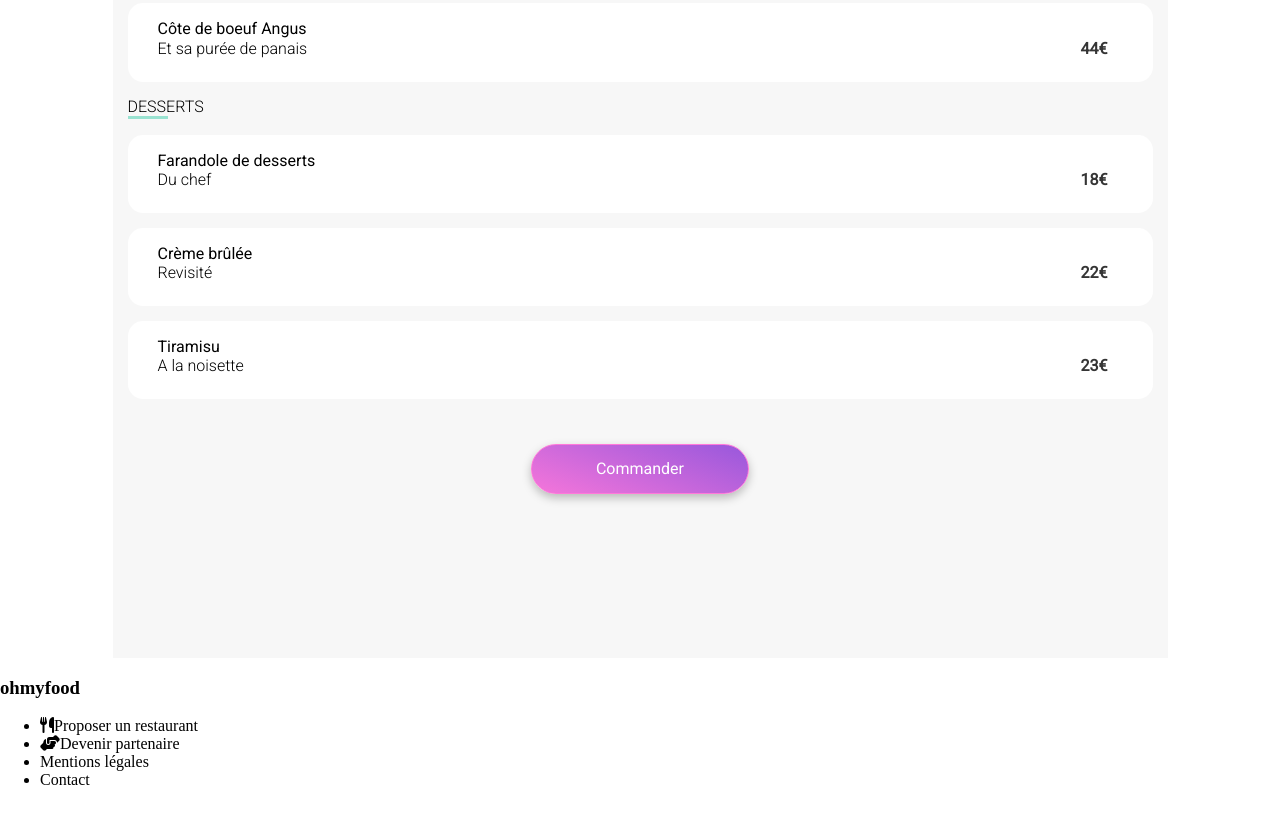
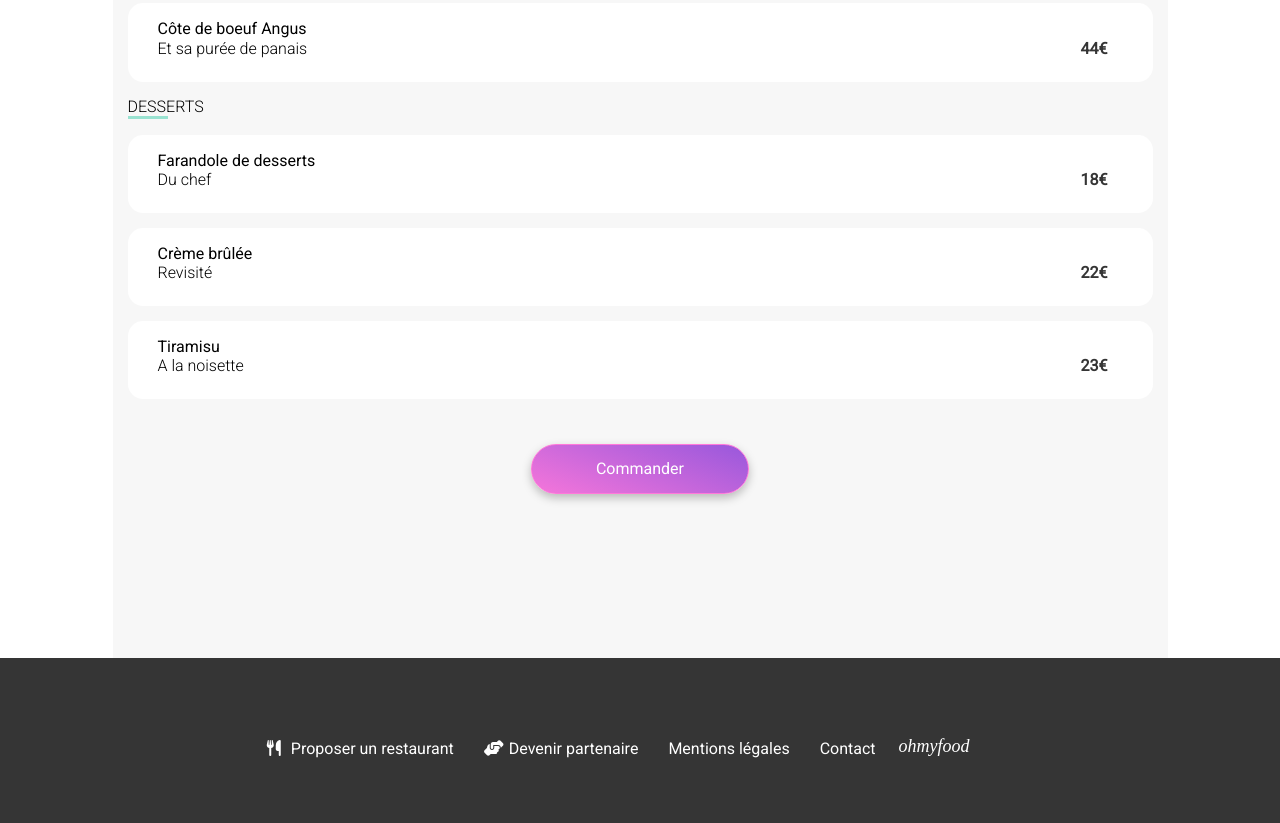
Before and after one commit to mjandia/projectfour, a website: page restaurants/delice-sens.html in a window 1280 px wide. Shown: the part 1199-2022 px from the top of the page. Drawn offline with Linux system fonts and the light colour scheme; a web font is replaced by a local one.

Commit message:
Add basic css missed code

```diff
--- a/sass/layout/footer.scss
+++ b/sass/layout/footer.scss
@@ -0,0 +1,110 @@
+@import "../Utils/variables";
+/* Le nav footer */
+
+.footer-link
+{
+    color: $white-footer;
+}
+.fa-utensils
+{
+    margin-right: 10px;
+}
+.fa-handshake-angle
+{
+    margin-right: 5px;
+}
+/* Le footer */
+.background-footer
+{
+    background: $darkgrey-footer;
+    height: 167px;
+    width: 100%;
+    display: flex;
+    flex-direction: column;
+}
+.footer__information-legal__heading
+{
+    width: 137.58px;
+    height: 27px;
+    color: $white-footer;
+    font-style: italic;
+    font-family: 'Shrikhand';
+    font-weight: 400;
+    font-size: 18px;
+    line-height: 26.24px;
+    margin: 10px 0 0 23px;
+}
+.footer__nav-footer ul
+{
+    font-family: 'roboto';
+    cursor: pointer;
+    font-size: 16px;
+    line-height: 18.75px;
+    color: $white-footer;
+    width: 70%;
+    list-style-type: none;
+    margin: 15px 0 0 -17px;
+    &__knife-fork, &__parntership
+    {
+        font-weight: 500;
+    }
+    &__mention-legale, &__contact
+    {
+        font-weight: 400;
+    }
+}
+/***************************************************************************************************************************/
+/* Version Desktop */
+@media screen and (min-width: 993px)
+{
+@import "../Utils/variables";
+@import "../Utils/mixins";
+@import "../Utils/typography";
+
+$font-size: (placeholder: 16px,fieldinput: 16px, annonce-heading: 24px, annonce-discovery: 18px,
+function-heading: 24px, restaurant-heading: 24px, button: 16px, functioning-menu: 16px, price-span: 14px,
+Palette-gout-Note-enchante: 18px, Menilmontant-Charonne-cite-rouge-Folie-mericourt: 17px, La-francaise-Delice-sens: 18px);
+/* Le footer */
+.background-footer
+{
+    background: $darkgrey-footer;
+    height: 167px;
+    width: 100%;
+    display: flex;
+    flex-direction: row-reverse;
+    justify-content: center;
+    align-items: center;
+}
+.footer__information-legal__heading
+{
+    width: 137.58px;
+    height: 27px;
+    color: $white-footer;
+    font-style: italic;
+    font-family: 'Shrikhand';
+    font-weight: 400;
+    font-size: 18px;
+    line-height: 26.24px;
+    margin: 10px 0 0 23px;
+}
+.footer__nav-footer ul
+{
+    display: flex;
+    font-family: 'roboto';
+    cursor: pointer;
+    font-size: 16px;
+    line-height: 18.75px;
+    color: $white-footer;
+    width: 100%;
+    list-style-type: none;
+    gap: 30px;
+    &__knife-fork, &__parntership
+    {
+        font-weight: 500;
+    }
+    &__mention-legale, &__contact
+    {
+        font-weight: 400;
+    }
+}
+}
--- a/sass/layout/header.scss
+++ b/sass/layout/header.scss
@@ -0,0 +1,68 @@
+@import "../Utils/variables";
+@import "../Utils/mixins";
+
+/* Le logo et sa position*/
+.header
+{
+    display: block;
+    width: 100%;
+    height: 63px;
+
+        &__logo img
+        {
+        width: 45%;
+        height: auto;
+        margin: 14px 25px 10px 30%;
+        background-color: $white-header;
+        animation: header__logo 2000ms;
+        }
+            &__background-form-search
+            {
+            background: $grey-header;
+            width: 100%;
+            height: 50px;
+            @include display-flex-center;
+            }
+}
+@keyframes header__logo{
+0% {
+        transform: translateX(-9999px);
+}
+100% {
+        transform: translateX(0);
+}
+}
+/***************************************************************************************************************************/
+/* Version tablette */
+@media screen and (min-width: 769px)
+{
+.header
+{
+        width: 100%;
+        height: 63px;
+                &__logo img
+                {
+                width: 100%;
+                height: 54px;
+                margin: 14px 25px 10px 0;
+                background-color: $white-header;
+                animation: header__logo 2000ms;
+                }
+                    &__background-form-search
+                    {
+                    background: $grey-header;
+                    width: 100%;
+                    height: 50px;
+                    @include display-flex-center;
+                    }
+}
+@keyframes header__logo{
+0% {
+        transform: translateX(-9999px);
+}
+100% {
+        transform: translateX(0);
+}
+}
+
+}
```
Also changed, not shown: assets/css/footer.css, assets/css/header.css, 2 other files.
